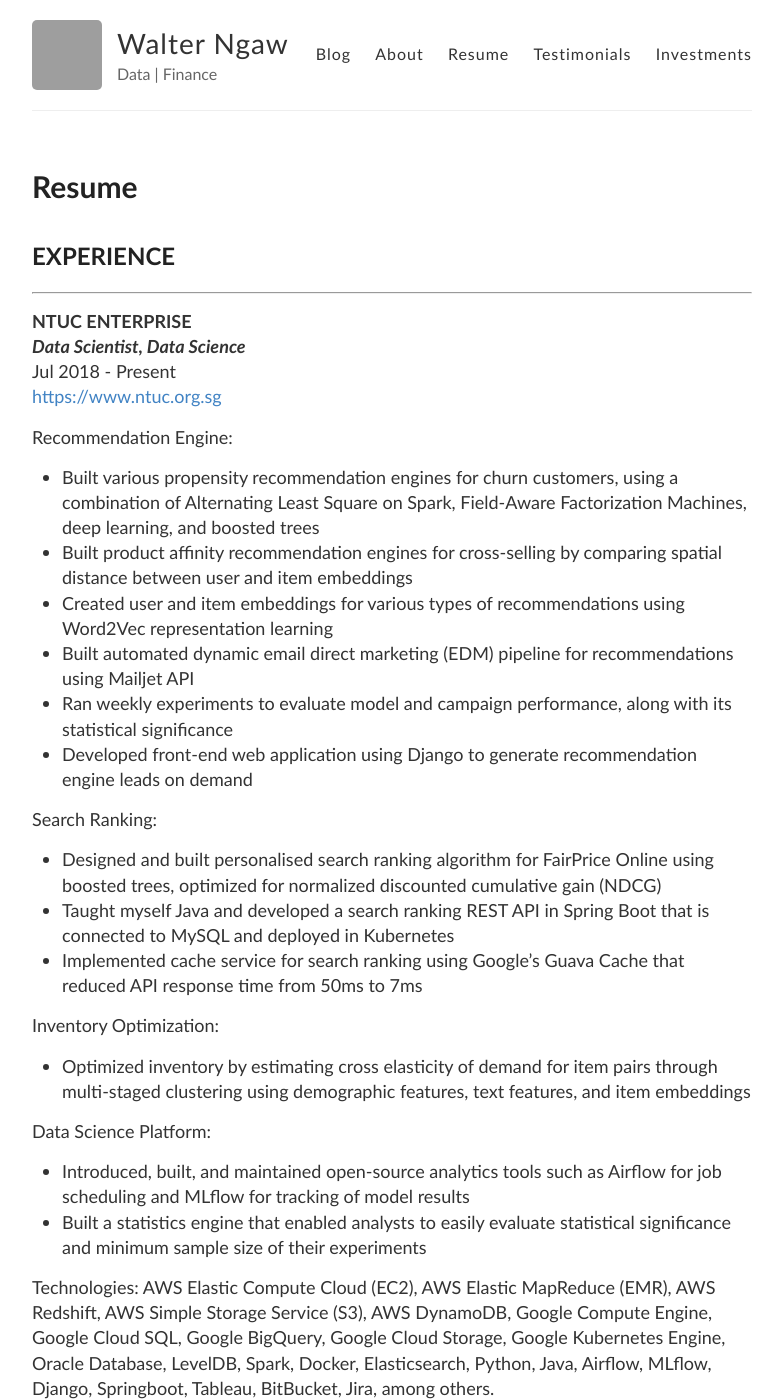
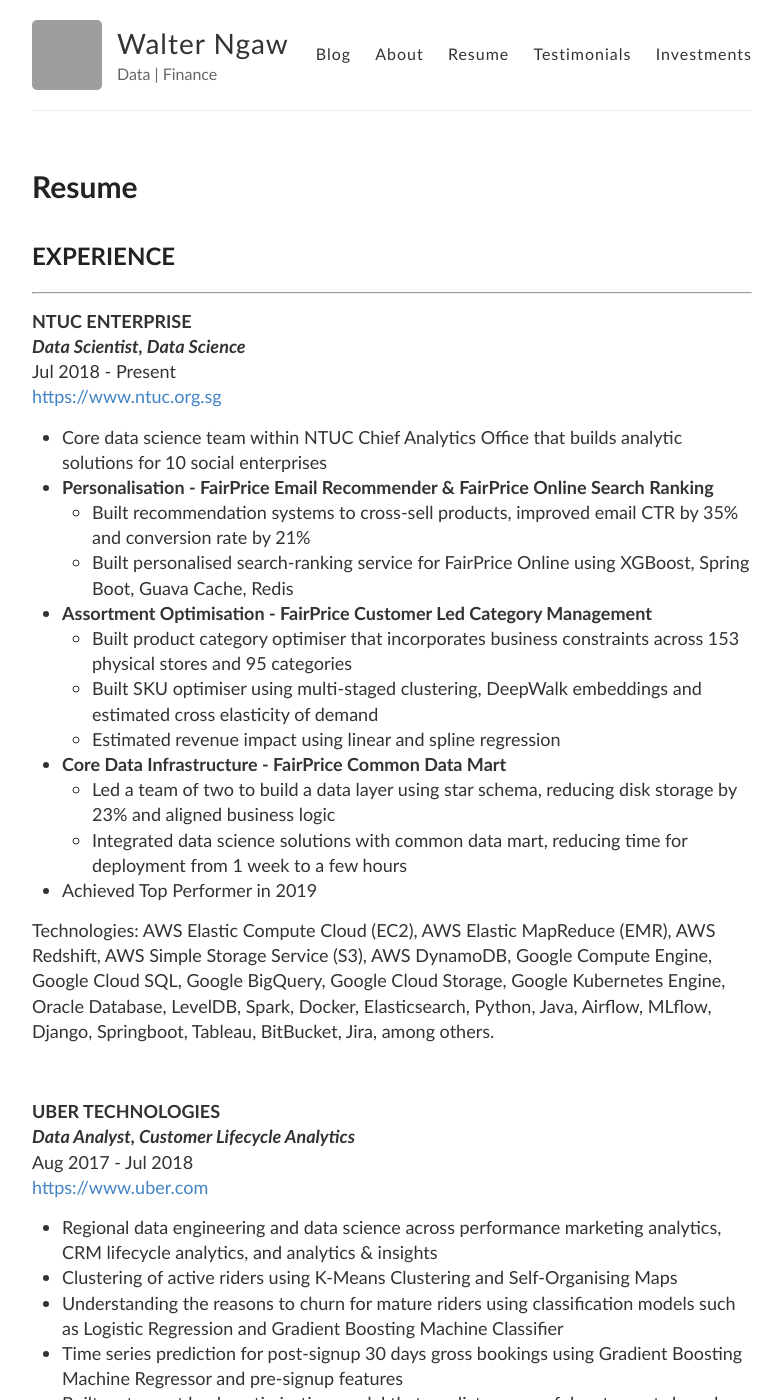
Before and after one commit to wngaw/wngaw.github.io, a Jekyll site: the page built from resume.md, in a window 1280 px wide and 1400 px high. Shown: the whole window, without its empty margins (248-1030 px from the left). Built offline with Jekyll 4.4.1, drawn with Linux system fonts in a browser that asks for light colours; grey boxes are pictures that could not be loaded.

Commit message:
update resume

```diff
--- a/resume.md
+++ b/resume.md
@@ -10,26 +10,18 @@
 _**Data Scientist, Data Science**_
 Jul 2018 - Present
 [https://www.ntuc.org.sg](https://www.ntuc.org.sg)
-
-Recommendation Engine:
-- Built various propensity recommendation engines for churn customers, using a combination of Alternating Least Square on Spark, Field-Aware Factorization Machines, deep learning, and boosted trees
-- Built product affinity recommendation engines for cross-selling by comparing spatial distance between user and item embeddings
-- Created user and item embeddings for various types of recommendations using Word2Vec representation learning
-- Built automated dynamic email direct marketing (EDM) pipeline for recommendations using Mailjet API
-- Ran weekly experiments to evaluate model and campaign performance, along with its statistical significance
-- Developed front-end web application using Django to generate recommendation engine leads on demand
-
-Search Ranking:
-- Designed and built personalised search ranking algorithm for FairPrice Online using boosted trees, optimized for normalized discounted cumulative gain (NDCG)
-- Taught myself Java and developed a search ranking REST API in Spring Boot that is connected to MySQL and deployed in Kubernetes
-- Implemented cache service for search ranking using Google's Guava Cache that reduced API response time from 50ms to 7ms
-
-Inventory Optimization:
-- Optimized inventory by estimating cross elasticity of demand for item pairs through multi-staged clustering using demographic features, text features, and item embeddings
-
-Data Science Platform:
-- Introduced, built, and maintained open-source analytics tools such as Airflow for job scheduling and MLflow for tracking of model results
-- Built a statistics engine that enabled analysts to easily evaluate statistical significance and minimum sample size of their experiments
+- Core data science team within NTUC Chief Analytics Office that builds analytic solutions for 10 social enterprises
+- **Personalisation - FairPrice Email Recommender & FairPrice Online Search Ranking**
+	- Built recommendation systems to cross-sell products, improved email CTR by 35% and conversion rate by 21%
+	- Built personalised search-ranking service for FairPrice Online using XGBoost, Spring Boot, Guava Cache, Redis
+- **Assortment Optimisation - FairPrice Customer Led Category Management**
+	- Built product category optimiser that incorporates business constraints across 153 physical stores and 95 categories
+	- Built SKU optimiser using multi-staged clustering, DeepWalk embeddings and estimated cross elasticity of demand
+	- Estimated revenue impact using linear and spline regression
+- **Core Data Infrastructure - FairPrice Common Data Mart**
+	- Led a team of two to build a data layer using star schema, reducing disk storage by 23% and aligned business logic
+	- Integrated data science solutions with common data mart, reducing time for deployment from 1 week to a few hours
+- Achieved Top Performer in 2019
 
 Technologies: AWS Elastic Compute Cloud (EC2), AWS Elastic MapReduce (EMR), AWS Redshift, AWS Simple Storage Service (S3), AWS DynamoDB, Google Compute Engine, Google Cloud SQL, Google BigQuery, Google Cloud Storage, Google Kubernetes Engine, Oracle Database, LevelDB, Spark, Docker, Elasticsearch, Python, Java, Airflow, MLflow, Django, Springboot, Tableau, BitBucket, Jira, among others.
 
```
Also changed, not shown: about.md (+9 -5 lines).
